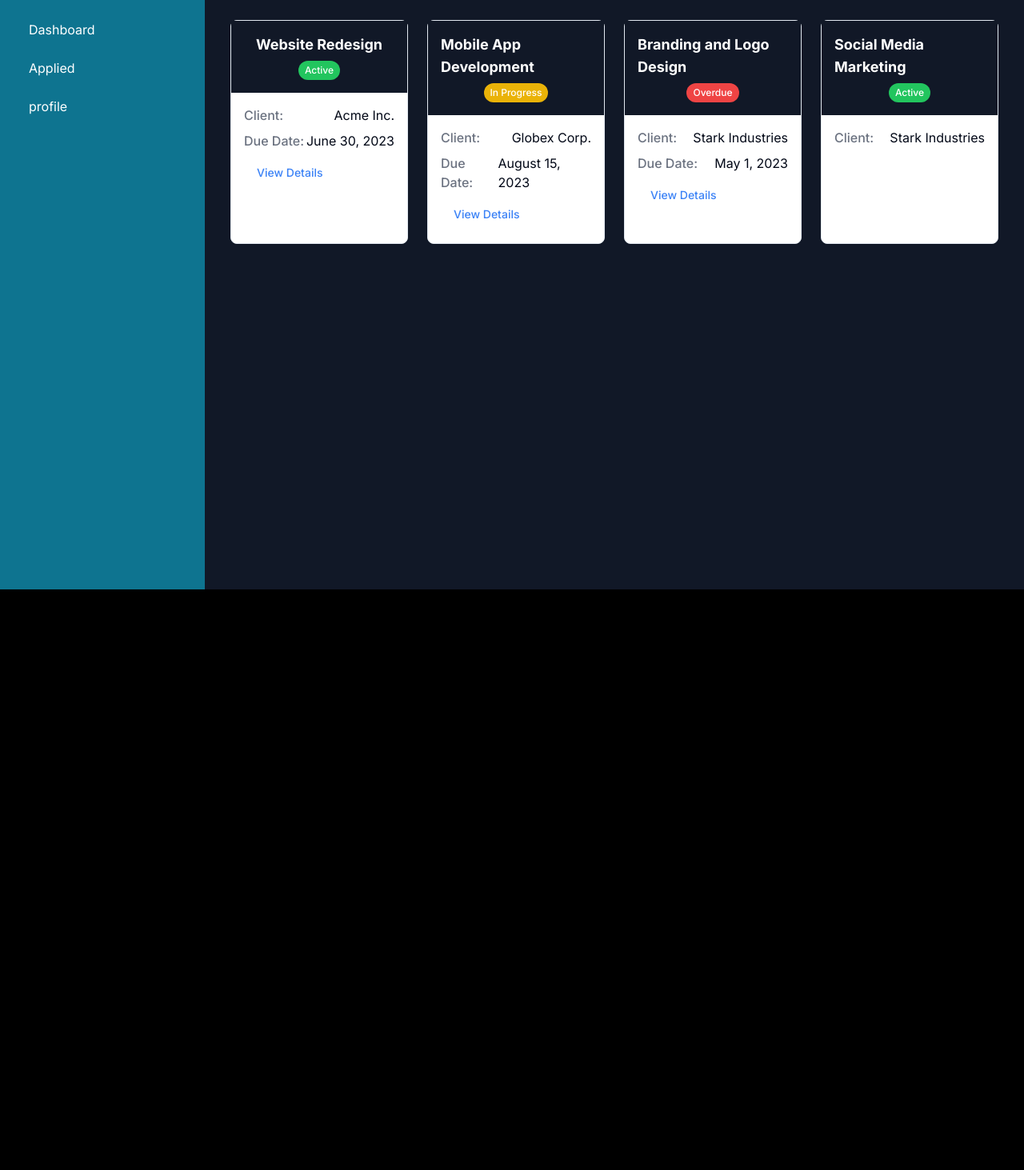
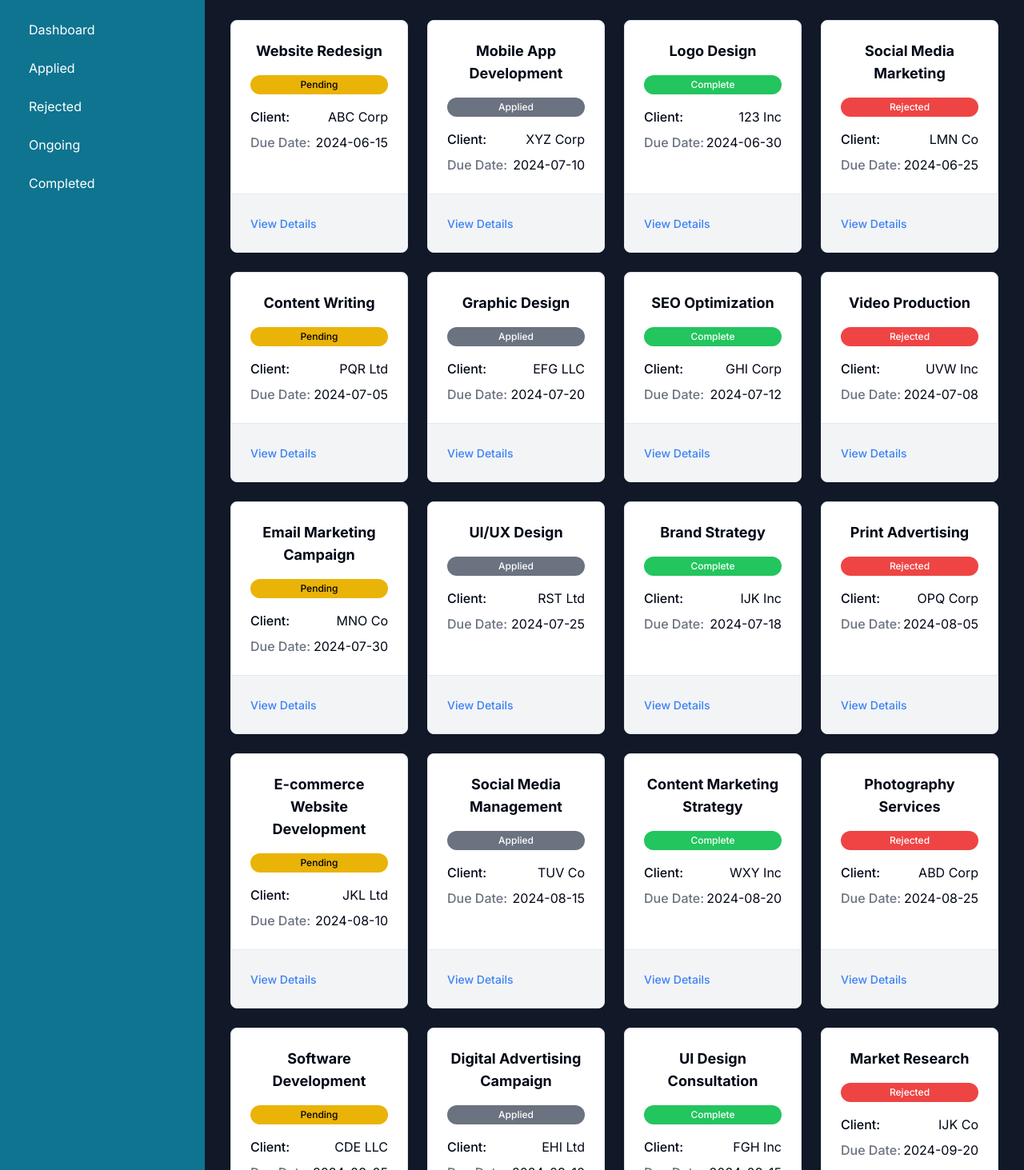
Before and after one commit to Aayushchauhan05/WorkNest, a Next.js app in the folder clientside/: page /freelancerDashboard/projects in a window 1280 px wide. Shown: the part 127-1590 px from the top of the page at 80% size. Before the commit the page ends 864 px from the top, so only its background shows below. Built offline with nearby package versions, Linux system fonts and the light colour scheme.

Commit message:
project section is done

```diff
--- a/clientside/src/app/freelancerDashboard/projects/page.js
+++ b/clientside/src/app/freelancerDashboard/projects/page.js
@@ -1,7 +1,256 @@
+'use client'
 import Link from 'next/link'
-import React from 'react'
+import { useState } from 'react';
 
 function page() {
+  const [filteredProjects, setFilteredProjects] = useState(null);
+  const projects = [
+    {
+      id: 1,
+      name: 'Website Redesign',
+      dueDate: '2024-06-15',
+      client: 'ABC Corp',
+      status: 'Pending'
+    },
+    {
+      id: 2,
+      name: 'Mobile App Development',
+      dueDate: '2024-07-10',
+      client: 'XYZ Corp',
+      status: 'Applied'
+    },
+    {
+      id: 3,
+      name: 'Logo Design',
+      dueDate: '2024-06-30',
+      client: '123 Inc',
+      status: 'Complete'
+    },
+    {
+      id: 4,
+      name: 'Social Media Marketing',
+      dueDate: '2024-06-25',
+      client: 'LMN Co',
+      status: 'Rejected'
+    },
+    {
+      id: 5,
+      name: 'Content Writing',
+      dueDate: '2024-07-05',
+      client: 'PQR Ltd',
+      status: 'Pending'
+    },
+    {
+      id: 6,
+      name: 'Graphic Design',
+      dueDate: '2024-07-20',
+      client: 'EFG LLC',
+      status: 'Applied'
+    },
+    {
+      id: 7,
+      name: 'SEO Optimization',
+      dueDate: '2024-07-12',
+      client: 'GHI Corp',
+      status: 'Complete'
+    },
+    {
+      id: 8,
+      name: 'Video Production',
+      dueDate: '2024-07-08',
+      client: 'UVW Inc',
+      status: 'Rejected'
+    },
+    {
+      id: 9,
+      name: 'Email Marketing Campaign',
+      dueDate: '2024-07-30',
+      client: 'MNO Co',
+      status: 'Pending'
+    },
+    {
+      id: 10,
+      name: 'UI/UX Design',
+      dueDate: '2024-07-25',
+      client: 'RST Ltd',
+      status: 'Applied'
+    },
+    {
+      id: 11,
+      name: 'Brand Strategy',
+      dueDate: '2024-07-18',
+      client: 'IJK Inc',
+      status: 'Complete'
+    },
+    {
+      id: 12,
+      name: 'Print Advertising',
+      dueDate: '2024-08-05',
+      client: 'OPQ Corp',
+      status: 'Rejected'
+    },
+    {
+      id: 13,
+      name: 'E-commerce Website Development',
+      dueDate: '2024-08-10',
+      client: 'JKL Ltd',
+      status: 'Pending'
+    },
+    {
+      id: 14,
+      name: 'Social Media Management',
+      dueDate: '2024-08-15',
+      client: 'TUV Co',
+      status: 'Applied'
+    },
+    {
+      id: 15,
+      name: 'Content Marketing Strategy',
+      dueDate: '2024-08-20',
+      client: 'WXY Inc',
+      status: 'Complete'
+    },
+    {
+      id: 16,
+      name: 'Photography Services',
+      dueDate: '2024-08-25',
+      client: 'ABD Corp',
+      status: 'Rejected'
+    },
+    {
+      id: 17,
+      name: 'Software Development',
+      dueDate: '2024-09-05',
+      client: 'CDE LLC',
+      status: 'Pending'
+    },
+    {
+      id: 18,
+      name: 'Digital Advertising Campaign',
+      dueDate: '2024-09-10',
+      client: 'EHI Ltd',
+      status: 'Applied'
+    },
+    {
+      id: 19,
+      name: 'UI Design Consultation',
+      dueDate: '2024-09-15',
+      client: 'FGH Inc',
+      status: 'Complete'
+    },
+    {
+      id: 20,
+      name: 'Market Research',
+      dueDate: '2024-09-20',
+      client: 'IJK Co',
+      status: 'Rejected'
+    },
+    {
+      id: 21,
+      name: 'Video Editing Services',
+      dueDate: '2024-09-25',
+      client: 'LMN Corp',
+      status: 'Pending'
+    },
+    {
+      id: 22,
+      name: 'Copywriting for Website',
+      dueDate: '2024-10-05',
+      client: 'OPQ Ltd',
+      status: 'Applied'
+    },
+    {
+      id: 23,
+      name: 'Product Packaging Design',
+      dueDate: '2024-10-10',
+      client: 'RST Inc',
+      status: 'Complete'
+    },
+    {
+      id: 24,
+      name: 'Event Planning',
+      dueDate: '2024-10-15',
+      client: 'UVW Corp',
+      status: 'Rejected'
+    },
+    {
+      id: 25,
+      name: 'SEO Audit',
+      dueDate: '2024-10-20',
+      client: 'XYZ Ltd',
+      status: 'Pending'
+    },
+    {
+      id: 26,
+      name: 'Public Relations Campaign',
+      dueDate: '2024-10-25',
+      client: '123 Inc',
+      status: 'Applied'
+    },
+    {
+      id: 27,
+      name: 'Technical Support Services',
+      dueDate: '2024-11-05',
+      client: '456 Co',
+      status: 'Complete'
+    },
+    {
+      id: 28,
+      name: 'Illustration Design',
+      dueDate: '2024-11-10',
+      client: '789 Corp',
+      status: 'Rejected'
+    },
+    {
+      id: 29,
+      name: 'User Testing',
+      dueDate: '2024-11-15',
+      client: '012 Ltd',
+      status: 'Pending'
+    },
+    {
+      id: 30,
+      name: 'Mobile App UI Design',
+      dueDate: '2024-11-20',
+      client: '345 Inc',
+      status: 'Applied'
+    },
+    {
+      id: 31,
+      name: 'Printed Brochure Design',
+      dueDate: '2024-11-25',
+      client: '678 Co',
+      status: 'Complete'
+    },
+    {
+      id: 32,
+      name: 'Content Localization',
+      dueDate: '2024-12-05',
+      client: '901 Corp',
+      status: 'Rejected'
+    }
+  ];
+
+  const filterProjectsByStatus = (status) => {
+    const filtered = projects.filter(project => project.status === status);
+    setFilteredProjects(filtered);
+  };
+
+  function getStatusColor(status) {
+    switch (status) {
+      case 'Complete':
+        return 'bg-green-500 text-white';
+      case 'Pending':
+        return 'bg-yellow-500 text-black';
+      case 'Applied':
+        return 'bg-gray-500 text-white';
+      case 'Rejected':
+        return 'bg-red-500 text-white';
+      default:
+        return '';
+    }
+  }
+
   return (
     <>
       <div class="flex flex-col md:flex-row min-h-screen">
@@ -10,11 +259,7 @@
             <div class="rounded-full bg-gray-400 w-10 h-10 flex items-center justify-center text-2xl font-bold">JD</div>
             <h1 class="text-xl font-bold">John Doe</h1>
           </div>
-    {/* <nav class="flex flex-col justify-evenly space-y-4">
 
-
-
-    </nav> */}
 
           <nav className="flex flex-col gap-2 fixed top-36 w-auto h-screen">
             <Link className="flex items-center gap-3 px-3 py-2 transition-colors rounded-md hover:bg-gray-800" href="/freelancerDashboard">
@@ -22,87 +267,56 @@
               Dashboard
             </Link>
 
-           <Link className="flex items-center gap-3 px-3 py-2 transition-colors rounded-md hover:bg-gray-800" href="/freelancerDashboard">
+            <a className="flex items-center gap-3 px-3 py-2 transition-colors rounded-md hover:bg-gray-800" onClick={() => filterProjectsByStatus("Applied")}>
               Applied
-      </Link>
-      <Link className="flex items-center gap-3 px-3 py-2 transition-colors rounded-md hover:bg-gray-800" href="/freelancerDashboard">
-        profile
-      </Link>
+            </a>
+            <a className="flex items-center gap-3 px-3 py-2 transition-colors rounded-md hover:bg-gray-800" onClick={() => filterProjectsByStatus("Rejected")}>
+              Rejected
+            </a>
+            <a className="flex items-center gap-3 px-3 py-2 transition-colors rounded-md hover:bg-gray-800" onClick={() => filterProjectsByStatus("Pending")}>
+              Ongoing
+            </a>
+            <a className="flex items-center gap-3 px-3 py-2 transition-colors rounded-md hover:bg-gray-800" onClick={() => filterProjectsByStatus("Complete")}>
+              Completed
+            </a>
+
           </nav>
         </div>
         <div class="flex-1  bg-gray-900 p-6 md:p-8">
           <h2 class="text-2xl font-bold mb-6 text-cyan-600">Your Projects</h2>
           <div class="grid grid-cols-1 sm:grid-cols-2 md:grid-cols-3 lg:grid-cols-4 gap-6">
-      <div class="rounded-lg border bg-card text-card-foreground shadow-sm" data-v0-t="card">
-        <div class="flex-col space-y-1.5 bg-gray-900 text-white p-4 flex items-center justify-between">
-          <h3 class="text-lg font-bold">Website Redesign</h3>
-          <div class="bg-green-500 text-white px-2 py-1 rounded-full text-xs font-medium">Active</div>
+            {((filteredProjects || projects)).map(project => (
+              <div key={project.id} className="rounded-lg overflow-hidden border bg-white shadow-sm relative group">
+                <div className="flex flex-col justify-between h-full">
+                  <div className="flex flex-col space-y-4 p-6">
+                    <h3 className="text-lg font-bold text-center ">{project.name}</h3>
+                    <div className={`px-3 py-1 rounded-full text-center text-xs font-medium ${getStatusColor(project.status)}`}>
+                      {project.status}
                     </div>
-        <div class="p-4 space-y-2">
-          <div class="flex items-center justify-between">
-            <span class="text-gray-500 font-medium">Client:</span>
-            <span>Acme Inc.</span>
+                    <div className="flex flex-col space-y-2">
+                      <div className="flex items-center justify-between">
+                        <span className="font-medium">Client:</span>
+                        <span>{project.client}</span>
                       </div>
-          <div class="flex items-center justify-between">
-            <span class="text-gray-500 font-medium">Due Date:</span>
-            <span>June 30, 2023</span>
+                      <div className="flex items-center justify-between">
+                        <span className="text-gray-500 font-medium">Due Date:</span>
+                        <span>{project.dueDate}</span>
                       </div>
-          <button class="inline-flex items-center justify-center whitespace-nowrap rounded-md text-sm font-medium ring-offset-background transition-colors focus-visible:outline-none focus-visible:ring-2 focus-visible:ring-ring focus-visible:ring-offset-2 disabled:pointer-events-none disabled:opacity-50 underline-offset-4 hover:underline h-10 px-4 py-2 text-blue-500 hover:text-blue-600">
+                    </div>
+                  </div>
+                  <div className="p-6 bg-gray-100 border-t">
+                    <button className="inline-flex items-center justify-center rounded-md text-sm font-medium text-blue-500 hover:text-blue-600 focus:outline-none focus:ring-2 focus:ring-blue-500 focus:ring-offset-2">
                       View Details
                     </button>
                   </div>
                 </div>
-      <div class="rounded-lg border bg-card text-card-foreground shadow-sm" data-v0-t="card">
-        <div class="flex-col space-y-1.5 bg-gray-900 text-white p-4 flex items-center justify-between">
-          <h3 class="text-lg font-bold">Mobile App Development</h3>
-          <div class="bg-yellow-500 text-white px-2 py-1 rounded-full text-xs font-medium">In Progress</div>
+                <div className="absolute inset-0 bg-white opacity-0 rounded-lg transition-opacity group-hover:opacity-20"></div>
               </div>
-        <div class="p-4 space-y-2">
-          <div class="flex items-center justify-between">
-            <span class="text-gray-500 font-medium">Client:</span>
-            <span>Globex Corp.</span>
-          </div>
-          <div class="flex items-center justify-between">
-            <span class="text-gray-500 font-medium">Due Date:</span>
-            <span>August 15, 2023</span>
-          </div>
-          <button class="inline-flex items-center justify-center whitespace-nowrap rounded-md text-sm font-medium ring-offset-background transition-colors focus-visible:outline-none focus-visible:ring-2 focus-visible:ring-ring focus-visible:ring-offset-2 disabled:pointer-events-none disabled:opacity-50 underline-offset-4 hover:underline h-10 px-4 py-2 text-blue-500 hover:text-blue-600">
-            View Details
-          </button>
-        </div>
-      </div>
-      <div class="rounded-lg border bg-card text-card-foreground shadow-sm" data-v0-t="card">
-        <div class="flex-col space-y-1.5 bg-gray-900 text-white p-4 flex items-center justify-between">
-          <h3 class="text-lg font-bold">Branding and Logo Design</h3>
-          <div class="bg-red-500 text-white px-2 py-1 rounded-full text-xs font-medium">Overdue</div>
-        </div>
-        <div class="p-4 space-y-2">
-          <div class="flex items-center justify-between">
-            <span class="text-gray-500 font-medium">Client:</span>
-            <span>Stark Industries</span>
-          </div>
-          <div class="flex items-center justify-between">
-            <span class="text-gray-500 font-medium">Due Date:</span>
-            <span>May 1, 2023</span>
-          </div>
-          <button class="inline-flex items-center justify-center whitespace-nowrap rounded-md text-sm font-medium ring-offset-background transition-colors focus-visible:outline-none focus-visible:ring-2 focus-visible:ring-ring focus-visible:ring-offset-2 disabled:pointer-events-none disabled:opacity-50 underline-offset-4 hover:underline h-10 px-4 py-2 text-blue-500 hover:text-blue-600">
-            View Details
-          </button>
-        </div>
-      </div>
-      <div class="rounded-lg border bg-card text-card-foreground shadow-sm" data-v0-t="card">
-        <div class="flex-col space-y-1.5 bg-gray-900 text-white p-4 flex items-center justify-between">
-          <h3 class="text-lg font-bold">Social Media Marketing</h3>
-          <div class="bg-green-500 text-white px-2 py-1 rounded-full text-xs font-medium">Active</div>
-        </div>
-        <div class="p-4 space-y-2">
-          <div class="flex items-center justify-between">
-            <span class="text-gray-500 font-medium">Client:</span>
-            <span>Stark Industries</span>
-          </div>
-          <div class="flex items-center justify-between"></div>
-        </div>
-      </div>
+
+            ))}
+
+
+
           </div>
         </div>
       </div>
```
Lines whose indentation alone changed are shown as unchanged.
